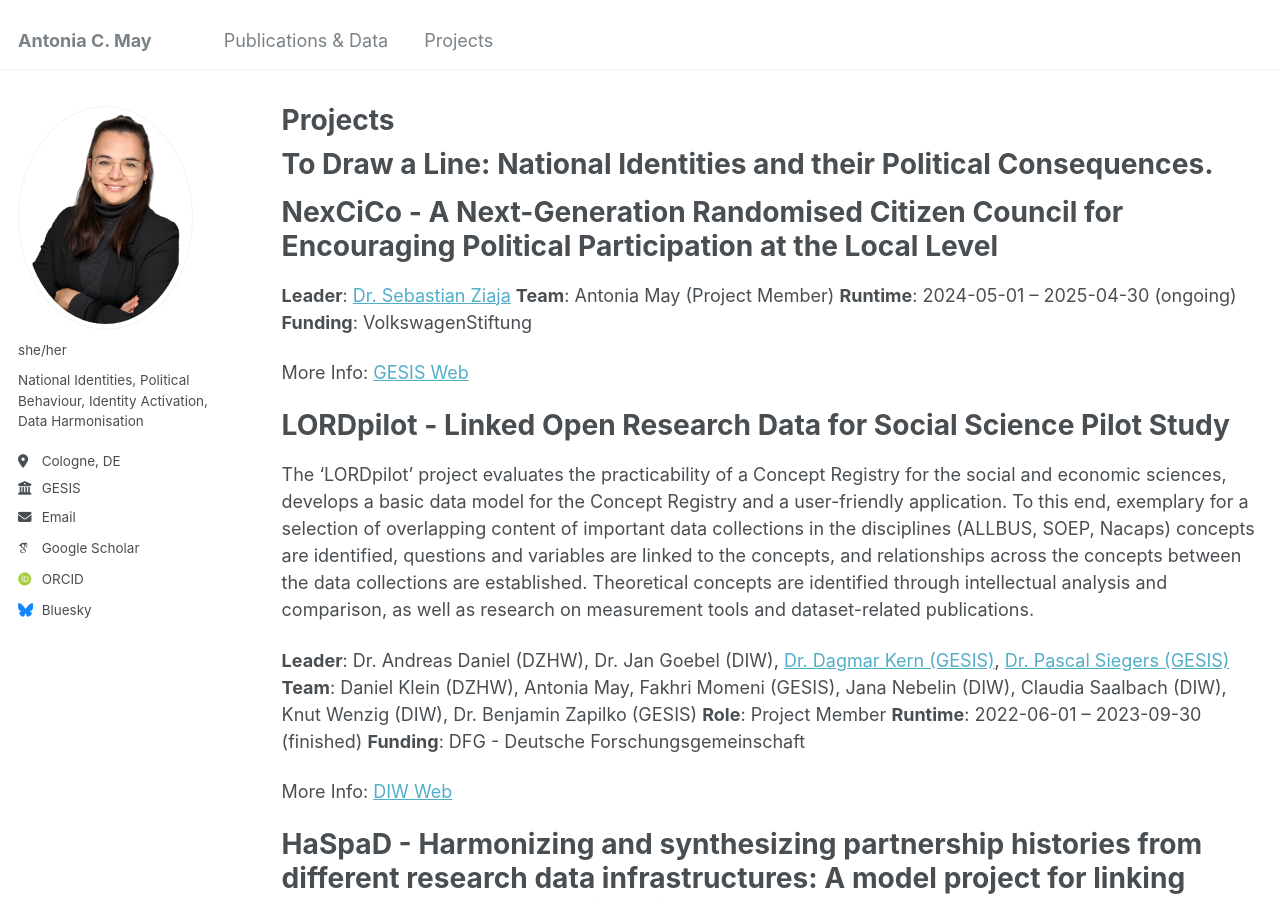
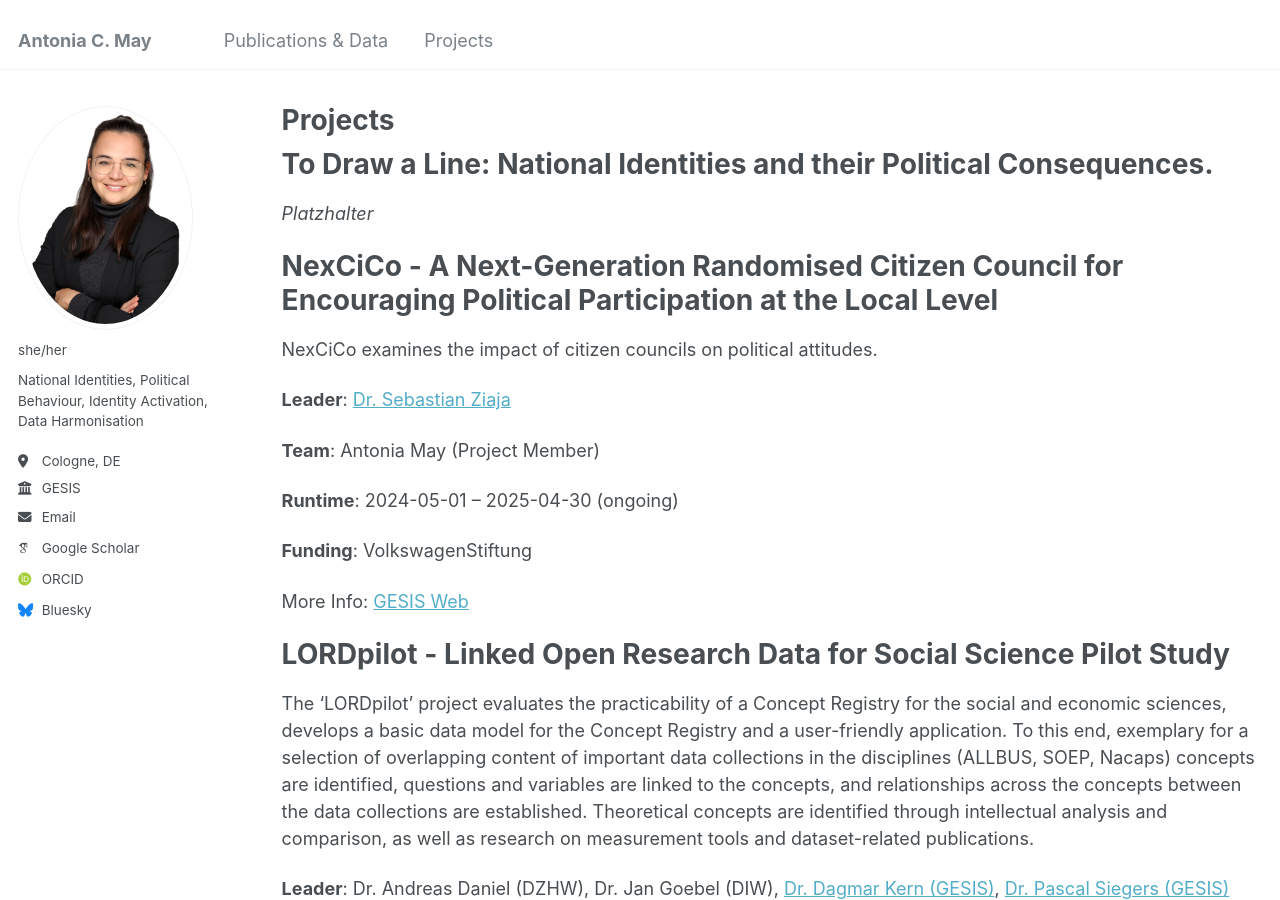
Before and after one commit to mayantonia/mayantonia.github.io, a Jekyll site: the page built from _pages/projects.md, in a window 1280 px wide and 900 px high. Built offline with Jekyll 4.4.1, drawn with Linux system fonts in a browser that asks for light colours; some web fonts are replaced.

Commit message:
Update projects.md

```diff
--- a/_pages/projects.md
+++ b/_pages/projects.md
@@ -8,13 +8,19 @@ author_profile: true
 To Draw a Line: National Identities and their Political Consequences.
 ======
 
+ *Platzhalter*
 
 NexCiCo - A Next-Generation Randomised Citizen Council for Encouraging Political Participation at the Local Level
 ======
 
+ NexCiCo examines the impact of citizen councils on political attitudes.
+
  **Leader**: [Dr. Sebastian Ziaja](https://www.gesis.org/en/institute/about-us/staff/person/Sebastian.Ziaja?no_cache=1)
+
  **Team**: Antonia May (Project Member)
+
  **Runtime**: 2024-05-01 – 2025-04-30 (ongoing)
+
  **Funding**: VolkswagenStiftung
 
  More Info: [GESIS Web](https://www.gesis.org/en/research/external-funding-projects/details/project/251)
@@ -26,9 +32,13 @@ LORDpilot - Linked Open Research Data for Social Science Pilot Study
  The ‘LORDpilot’ project evaluates the practicability of a Concept Registry for the social and economic sciences, develops a basic data model for the Concept Registry and a user-friendly application. To this end, exemplary for a selection of overlapping content of important data collections in the disciplines (ALLBUS, SOEP, Nacaps) concepts are identified, questions and variables are linked to the concepts, and relationships across the concepts between the data collections are established. Theoretical concepts are identified through intellectual analysis and comparison, as well as research on measurement tools and dataset-related publications.
 
  **Leader**: Dr. Andreas Daniel (DZHW), Dr. Jan Goebel (DIW), [Dr. Dagmar Kern (GESIS)](https://www.gesis.org/institut/ueber-uns/mitarbeitendenverzeichnis/person/dagmar.kern), [Dr. Pascal Siegers (GESIS)](https://www.gesis.org/en/institute/about-us/staff/person/pascal.siegers)
+
  **Team**: Daniel Klein (DZHW), Antonia May, Fakhri Momeni (GESIS), Jana Nebelin (DIW), Claudia Saalbach (DIW), Knut Wenzig (DIW), Dr. Benjamin Zapilko (GESIS)
+
  **Role**: Project Member
+
  **Runtime**: 2022-06-01 – 2023-09-30 (finished)
+
  **Funding**: DFG - Deutsche Forschungsgemeinschaft
 
  More Info: [DIW Web](https://www.diw.de/de/diw_01.c.862891.de/projekte/linked_open_research_data_for_social_science_pilot_study__lordpilot.html)
@@ -40,9 +50,13 @@ LORDpilot - Linked Open Research Data for Social Science Pilot Study
  This research project harmonises and cumulates survey-based, longitudinal data compiled from relationship biographies. By pooling these data sources, the project pursues two primary goals: First, utilising and improving contemporary research methods for data synthesis, this research project aimed to further increase the importance and visibility of evidence-based social science research. Second, the pooled data set allows to investigate previously unanswered questions regarding relationship stability from a historical and life-course perspective, for example concerning the reasons for the increase of divorce rates over the last decades and whether risk factors for separation have changed.
 
  **Leader**: Dr. Sonja Schulz (GESIS), Dr. Bernd Weiss (GESIS)
+
  **Team**: Anna-Carolina Haensch (GESIS), Sebastian Sterl (GESIS), Lisa Schmid (GESIS), Antonia May
+
  **Role**: Project Member (2020-07-01 - 2022-05-31)
+
  **Runtime**: 2017-10-01 - 2022-05-31 (finished)
+
  **Funding**: DFG - Deutsche Forschungsgemeinschaft
 
  More Info: [GESIS Web](https://www.gesis.org/en/research/external-funding-projects/details/project/26/harmonisierung-und-synthese-von-paarbiografischen-daten)
```
Also changed, not shown: other parts of _pages/projects.md (+7 -1 lines).
